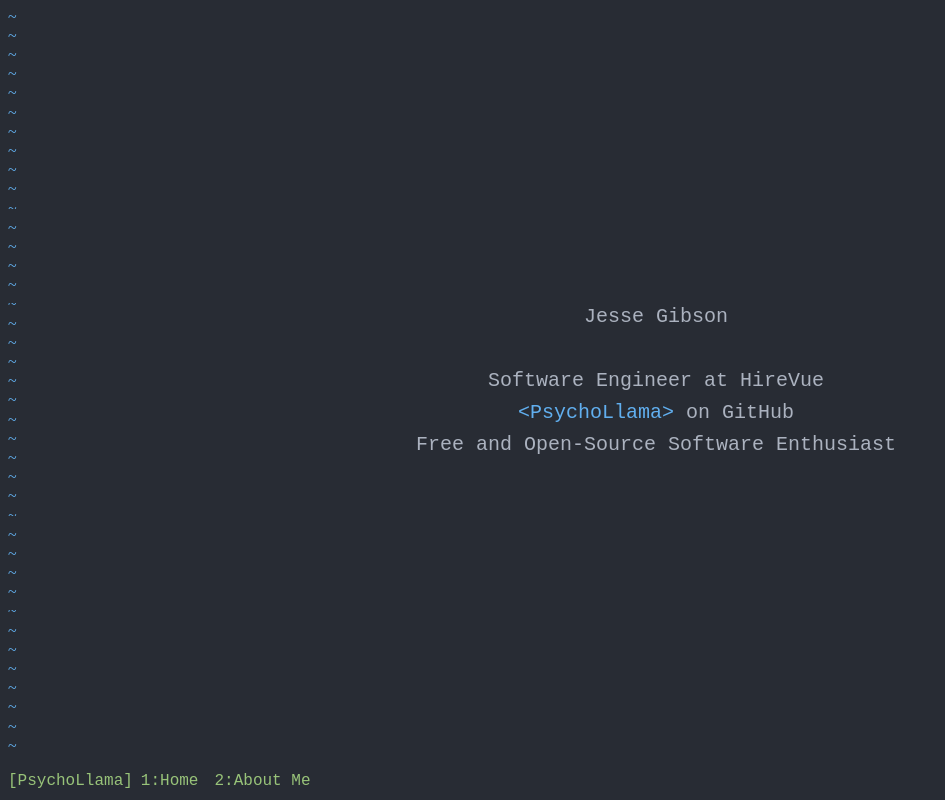
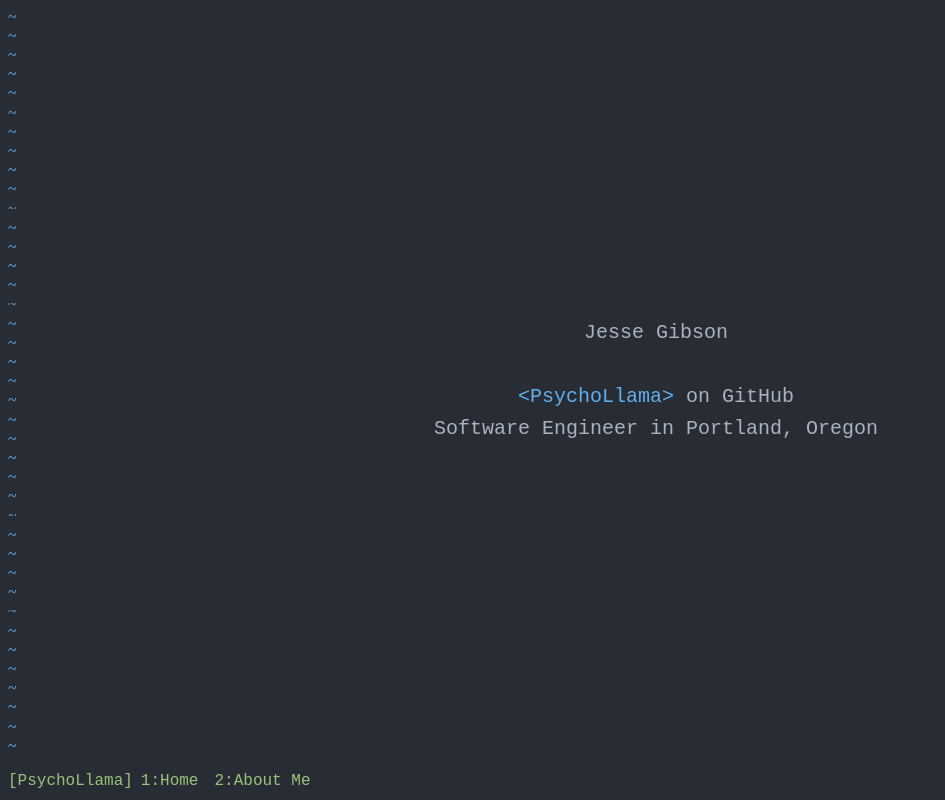
Before and after one commit to PsychoLlama/website, a Gatsby site: page / in a window 1280 px wide. Shown: the whole page, without its empty margins (0-945 px from the left). Built offline with nearby package versions, Linux system fonts and the light colour scheme; Gatsby itself is replaced by a stand-in of ours.

Commit message:
Link to GH profile
Also removed the heading that said "[...] at HireVue". I left in
October.

```diff
--- /dev/null
+++ b/src/components/Anchor.js
@@ -0,0 +1,7 @@
+import React from 'react';
+
+export default function Anchor(props) {
+  // eslint-disable-next-line react/prop-types
+  const { rel = '' } = props;
+  return <a {...props} rel={`noreferrer noopener ${rel}`} />;
+}
--- a/src/pages/index.js
+++ b/src/pages/index.js
@@ -1,6 +1,7 @@
 import styled, { createGlobalStyle, ThemeProvider } from 'styled-components';
 import React from 'react';
 import sidebarTilde from '../assets/vim-gutter-symbol.svg';
+import Anchor from '../components/Anchor';
 
 const GlobalStyle = createGlobalStyle`
   html {
@@ -114,14 +115,21 @@ const SiteName = styled(NavItem).attrs({ as: 'p' })`
   }
 `;
 
-const Highlight = styled.span`
+const TaggedLink = styled(Anchor)`
   color: ${(props) => props.theme.colors.blue};
+  text-decoration: none;
 
   ::before {
     content: '<';
   }
+
   ::after {
     content: '>';
+  }
+
+  :hover,
+  :focus {
+    text-decoration: underline;
   }
 `;
 
@@ -151,13 +159,13 @@ export default function Site() {
             <Hero>
               <MyName>Jesse Gibson</MyName>
               <IntroductionLineItem>
-                Software Engineer at HireVue
+                <TaggedLink href="https://github.com/PsychoLlama">
+                  PsychoLlama
+                </TaggedLink>{' '}
+                on GitHub
               </IntroductionLineItem>
               <IntroductionLineItem>
-                <Highlight>PsychoLlama</Highlight> on GitHub
-              </IntroductionLineItem>
-              <IntroductionLineItem>
-                Free and Open-Source Software Enthusiast
+                Software Engineer in Portland, Oregon
               </IntroductionLineItem>
             </Hero>
           </Content>
```
